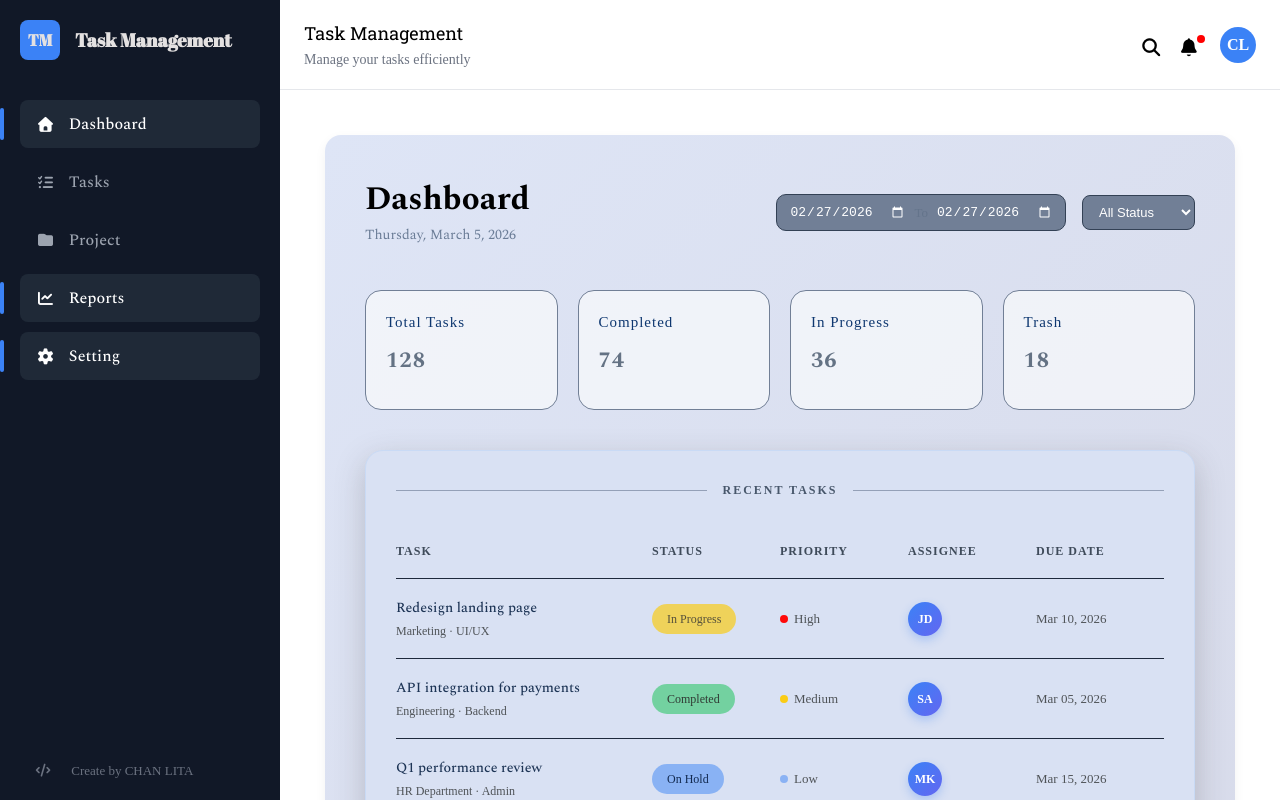
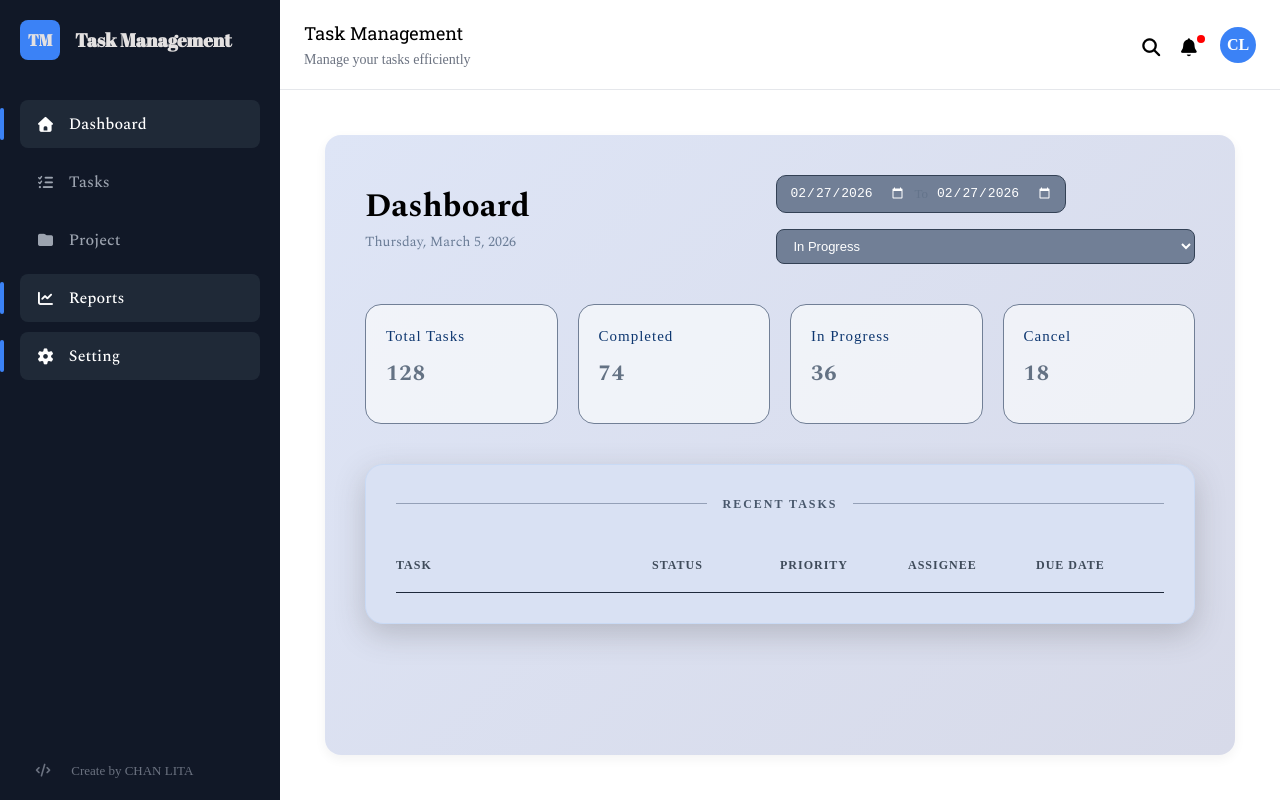
Before and after one commit to chanlita425/project-vue, a Vue app: page / in a window 1280 px wide. Built offline with nearby package versions, Linux system fonts and the light colour scheme; a web font is replaced by a local one.

Commit message:
Crud list

```diff
--- a/src/assets/styles/formDesign.css
+++ b/src/assets/styles/formDesign.css
@@ -28,7 +28,7 @@
     box-shadow:0 10px 25px rgba(0, 0, 0, 0.08);
     border-radius:16px;
     font-size:14px;
-    color: #817776;
+    color: #0c0a15d7;
     letter-spacing: 1px;
     font-family: "Emilys Candy", cursive;
     transition:0.2s;
--- a/src/components/base/AppForm.vue
+++ b/src/components/base/AppForm.vue
@@ -1,65 +1,94 @@
 
 <script setup>
-    import { useRoute } from 'vue-router'
+
+    const props = defineProps({
+        form: Object,
+        asignOp: Array,
+        priorityOp: Array,
+        statusOp: Array,
+        taskOp: Array,
+        isEdit: Boolean
+    })
+
+    const emit = defineEmits(['submit','reset'])
+
+    function handleSubmit(){
+        emit('submit')
+    }
+
+    function handleReset(){
+        emit('reset')
+    }
+
 </script>
 
 <template>
     <div class="task-form-wrapper">
-        <form class="task-form">
+        <form class="task-form" @submit.prevent="handleSubmit">
 
             <div class="form-group">
                 <label class="form-label" for="title">Task Title *</label>
-                <input class="form-input" type="text" id="title" placeholder="Enter task title">
+                <input  v-model="form.title" class="form-input" type="text" id="title" placeholder="Enter task title">
             </div>
 
             <div class="form-group">
                 <label class="form-label" for="description">Task Description</label>
-                <textarea class="form-textarea" id="description" rows="3"></textarea>
+                <textarea v-model="form.description" class="form-textarea" id="description" rows="3"></textarea>
             </div>
 
             <div class="form-group">
                 <label class="form-label" for="assignedBy">Assigned By *</label>
-                <select class="form-select" id="assignedBy">
-                    <option>Select employee</option>
-                    <option>John</option>
-                    <option>David</option>
-                    <option>Lisa</option>
+                <select  class="form-select" v-model="form.assignedBy" id="assignedBy">
+                    <option
+                        v-for="asign in asignOp"
+                        :key="asign"
+                        :value="asign"
+                        >
+                        {{ asign }}
+                    </option>
                 </select>
             </div>
 
             <div class="form-group">
                 <label class="form-label" for="priority">Priority</label>
-                <select class="form-select" id="priority">
-                    <option>Select priority</option>
-                    <option>Low</option>
-                    <option>Medium</option>
-                    <option>High</option>
+                <select class="form-select" v-model="form.priority" id="priority">
+                    <option
+                        v-for="p in priorityOp"
+                        :key="p"
+                        :value="p"
+                        >
+                        {{ p }}
+                    </option>
                 </select>
             </div>
 
             <div class="form-row">
                 <div class="form-group">
                     <label class="form-label" for="assignDate">Assign Date *</label>
-                    <input class="form-input" type="date" id="assignDate">
+                    <input class="form-input" v-model="form.assignDate" type="date" id="assignDate">
                 </div>
 
                 <div class="form-group">
                     <label class="form-label" for="dueDate">Due Date *</label>
-                    <input class="form-input" type="date" id="dueDate">
+                    <input class="form-input" v-model="form.dueDate" type="date" id="dueDate">
                 </div>
             </div>
 
             <div class="form-group">
                 <label class="form-label" for="completedDate">Completed Date</label>
-                <input class="form-input" type="date" id="completedDate">
+                <input class="form-input" v-model="form.completedDate" type="date" id="completedDate">
             </div>
 
             <div class="form-group">
                 <label class="form-label">Status</label>
-                <select class="form-select">
-                    <option>Pending</option>
-                    <option>In Progress</option>
-                    <option>Completed</option>
+                <select class="form-select"  v-model="form.status">
+                    <option
+                        v-for="s in statusOp"
+                        :key="s"
+                        :value="s"
+                        >
+                        {{ s }}
+                    </option>
                 </select>
             </div>
 
@@ -67,25 +96,16 @@
                 <label class="form-label">Project Type</label>
 
                 <div class="checkbox-group">
-                    <label class="checkbox-item">
-                        <input type="checkbox"> Design
-                    </label>
-
-                    <label class="checkbox-item">
-                        <input type="checkbox"> Development
-                    </label>
-
-                    <label class="checkbox-item">
-                        <input type="checkbox"> Testing
+                    <label class="checkbox-item" v-for="task in taskOp" :key="task">
+                        <input type="checkbox" :value="task" v-model="form.task">  {{ task }}
                     </label>
                 </div>
             </div>
 
             <div class="form-actions">
-                <button type="reset" class="btn-cancel">Cancel</button>
-                <button type="submit" class="btn-submit">Add Task</button>
+                <button @click="handleReset" type="reset" class="btn-cancel">Cancel</button>
+                <button type="submit" class="btn-submit">{{ isEdit ? "Update Task" : "Add Task" }}</button>
             </div>
-
         </form>
     </div>
 </template>
--- a/src/composables/useEmployee.ts
+++ b/src/composables/useEmployee.ts
@@ -48,7 +48,7 @@ export function useEmployee(){
         storage.set(STORAGE_KEY, newEmployees);
     }, { deep: true });
 
-    return {employees, addEmployee, deleteEmployee, updateEmployee, getEmployeeById };
+    return {employees,today, addEmployee, deleteEmployee, updateEmployee, getEmployeeById };
 }
 
 function today(): string {
--- a/src/composables/useEmployeeForm.ts
+++ b/src/composables/useEmployeeForm.ts
@@ -35,9 +35,9 @@ export function useEmployeeForm(){
         'Assigned By',
         'Due Date',
         'Asign Date',
-        'Completion Date',
+        'Completion',
         'Status',
-        'Task'
+        'Project'
     ]);
 
     // body fields
--- a/src/views/DashboardView.vue
+++ b/src/views/DashboardView.vue
@@ -1,67 +1,22 @@
 
 <script setup lang="ts">
+
     import { ref } from 'vue'
     import { useRouter } from 'vue-router'
     import { useEmployee } from '../composables/useEmployee';
     import { useEmployeeForm } from '../composables/useEmployeeForm';
+    import { Status } from '../constants/Status'
 
-    const router = useRouter()
+    const router = useRouter();
     const { employees } = useEmployee();
-    const { employeeTheader, employeeTbody, onRemove, onEdit,isEdit } = useEmployeeForm();
-
-    const handleUpdate = (emp: any) => {
-        onEdit(emp)
-        router.push({ name: 'FormEmployee' })
-    }
+    const {form} = useEmployeeForm();
 
 
-    const today = new Date().toISOString().split('T')[0]
+    const statusOp = Object.values(Status);
+    const today = new Date().toISOString().split('T')[0];
+    const fromDate = ref(today);
+    const toDate = ref(today);
 
-    const fromDate = ref(today)
-    const toDate = ref(today)
-
-    const tasks = ref([
-        {
-            title: 'Redesign landing page',
-            team: 'Marketing · UI/UX',
-            status: 'In Progress',
-            priority: 'High',
-            assignee: 'JD',
-            due: 'Mar 10, 2026'
-        },
-        {
-            title: 'API integration for payments',
-            team: 'Engineering · Backend',
-            status: 'Completed',
-            priority: 'Medium',
-            assignee: 'SA',
-            due: 'Mar 05, 2026'
-        },
-        {
-            title: 'Q1 performance review',
-            team: 'HR Department · Admin',
-            status: 'On Hold',
-            priority: 'Low',
-            assignee: 'MK',
-            due: 'Mar 15, 2026'
-        },
-            {
-            title: 'Q1 performance review',
-            team: 'HR Department · Admin',
-            status: 'On Hold',
-            priority: 'Low',
-            assignee: 'MK',
-            due: 'Mar 15, 2026'
-        },
-        {
-            title: 'Fix checkout bug #1042',
-            team: 'Engineering · Frontend',
-            status: 'Overdue',
-            priority: 'High',
-            assignee: 'AL',
-            due: 'Mar 01, 2026'
-        }
-    ])
 </script>
 
 <template>
@@ -80,16 +35,12 @@
                     <input type="date" v-model="toDate" class="dashboard-action_date"/>
                 </div>
 
-                <select class="dashboard-header_status" >
-                    <option>All Status</option>
-                    <option>In Progress</option>
-                    <option>Completed</option>
-                    <option>On Hold</option>
+                <select class="dashboard-header_status" v-model="form.status" >
+                    <option v-for="s in statusOp" :key="s" :value="s">
+                        {{ s }}
+                    </option>
                 </select>
 
-                <!-- <button class="dashboard-header_task-btn">
-                    + New Task
-                </button> -->
             </div>
         </div>
 
@@ -111,7 +62,7 @@
             </div>
 
             <div class="dashboard-content_card">
-                <p class="dashboard-content_card-title">Trash</p>
+                <p class="dashboard-content_card-title">Cancel</p>
                 <h2>18</h2>
             </div>
         </div>
@@ -135,10 +86,10 @@
                     </div>
 
                      <!-- Rows -->
-                    <div class="dashboard-task_row" v-for="task in tasks" :key="task.title">
+                    <div class="dashboard-task_row" v-for="task in employees.slice().reverse().slice(0,5)" :key="task.title">
                         <div class="dashboard-task_info">
                             <div class="dashboard-task_title">{{ task.title }}</div>
-                            <div class="dashboard-task_sub">{{ task.team }}</div>
+                            <div class="dashboard-task_sub">{{ task.description}}</div>
                         </div>
 
                         <div>
@@ -152,15 +103,12 @@
                             {{ task.priority }}
                         </div>
 
-                        <div>
                         <div class="dashboard-avatar">
-                                {{ task.assignee }}
-                        </div>
+                                {{ task.assignedBy}}
                         </div>
 
-
                         <div class="dashboard-due_date" :class="{ 'overdue-date': task.status === 'Overdue' }">
-                            {{ task.due }}
+                            {{ task.dueDate }}
                         </div>
                     </div>
 
--- a/src/views/Projects/ProjectView.vue
+++ b/src/views/Projects/ProjectView.vue
@@ -41,10 +41,11 @@
 
         <div class="task-container_table">
             <div class="task-container_row-header">
-                    <div class="task-column">title</div>
-                    <div class="task-column">team</div>
-                    <div class="task-column">status</div>
+                    <div class="task-column">Id</div>
+                    <div class="task-column">project</div>
                     <div class="task-column">priority</div>
+                    <div class="task-column">Date</div>
+                    <div class="task-column">Action</div>
             </div>
 
             <div class="task-container_row-body">
@@ -53,6 +54,10 @@
                         <div class="task-column">HR Department · Admin</div>
                         <div class="task-column">Low</div>
                         <div class="task-column">Mar 15, 2026</div>
+                        <div class="task-column" >
+                            <button class="btn edit"><i class="fa-regular fa-pen-to-square"></i></button>
+                            <button class="btn delete"><i class="fa-regular fa-trash-can"></i></button>
+                        </div>
                     </div>
             </div>
         </div>
--- a/src/views/Tasks/TaskFormView.vue
+++ b/src/views/Tasks/TaskFormView.vue
@@ -1,12 +1,32 @@
-<script setup>
+<script setup lang="ts">
 
     import { useRouter } from 'vue-router';
     import AppForm from "../../components/base/AppForm.vue";
-    import { useEmployee } from '../../composables/useEmployee';
-    import { useEmployeeForm } from '../../composables/useEmployeeForm';
+    import { useEmployeeForm } from '../../composables/useEmployeeForm'
 
-    const { employees } = useEmployee();
-    const { employeeTheader, employeeTbody, onRemove, onEdit } = useEmployeeForm();
+    import { Asign } from '../../constants/Asign'
+    import { Priority } from '../../constants/Priority'
+    import { Status } from '../../constants/Status'
+    import { Task } from '../../constants/Task'
+
+    const router = useRouter()
+
+    const asignOp = Object.values(Asign)
+    const priorityOp = Object.values(Priority)
+    const statusOp = Object.values(Status)
+    const taskOp = Object.values(Task)
+
+    const { form, onSubmit, onResetForm, isEdit } = useEmployeeForm()
+
+    function handleSubmit() {
+    onSubmit((action: string) => {
+        alert(action === 'add'
+        ? 'Task added successfully!'
+        : 'Task updated successfully!')
+
+        router.push({ name: 'Task' })
+    })
+    }
 </script>
 
 <template>
@@ -14,12 +34,21 @@
     <div class="task-container">
         <div class="dashboard-header">
             <div class="dashboard-header_title">
-                <h3>Add Task</h3>
+                 <h3>{{ isEdit ? "Update Task" : "Add Task" }}</h3>
                 <p class="dashboard-header_date">Thursday, March 5, 2026</p>
             </div>
         </div>
-        <div class="task-form">
-            <AppForm />
+        <div class="task-form" >
+            <AppForm
+                :form="form"
+                :asignOp="asignOp"
+                :priorityOp="priorityOp"
+                :statusOp="statusOp"
+                :taskOp="taskOp"
+                :isEdit="isEdit"
+                @submit="handleSubmit"
+                @reset="onResetForm"
+            />
         </div>
     </div>
 </template>
--- a/src/views/Tasks/TaskView.vue
+++ b/src/views/Tasks/TaskView.vue
@@ -1,12 +1,23 @@
 
-<script setup>
+<script setup lang="ts">
 
      import { useRouter } from 'vue-router'
      import AppPagination from '../../components/base/AppPagination.vue'
+     import { useEmployee } from '../../composables/useEmployee';
+     import { useEmployeeForm } from '../../composables/useEmployeeForm'
+     import { Status } from '../../constants/Status'
+
+     const router = useRouter()
+     const { employees } = useEmployee();
+     const {form, employeeTheader, employeeTbody, onRemove, onEdit } = useEmployeeForm();
+     const statusOp = Object.values(Status)
 
 
-     const router = useRouter()
      const AddTAsk = ( ) => {
+          router.push({ name: 'TaskForm' })
+     }
+     const handleUpdate = (emp: any) => {
+          onEdit(emp)
           router.push({ name: 'TaskForm' })
      }
 </script>
@@ -25,11 +36,10 @@
                          <input type="text" placeholder="Search tasks..." class="dashboard-header_search"/>
                     </div>
 
-                    <select class="dashboard-header_status">
-                         <option>All Status</option>
-                         <option>In Progress</option>
-                         <option>Completed</option>
-                         <option>On Hold</option>
+                    <select class="dashboard-header_status" v-model="form.status">
+                         <option v-for="s in statusOp" :key="s" :value="s">
+                              {{ s }}
+                         </option>
                     </select>
 
                     <select class="dashboard-header_sort">
@@ -37,6 +47,7 @@
                          <option>Sort by Name</option>
                          <option>Sort by Status</option>
                     </select>
+
                     <button @click="AddTAsk" class="dashboard-header_task-btn">
                          + New Task
                     </button>
@@ -45,22 +56,29 @@
 
           <div class="task-container_table">
                <div class="task-container_row-header">
-                    <div class="task-column">Task Name</div>
-                    <div class="task-column">Assignee</div>
-                    <div class="task-column">Due Date</div>
-                    <div class="task-column">Status</div>
-                    <div class="task-column">Action</div>
+                     <div class="task-column"  ">
+                         id
+                    </div>
+                    <div class="task-column" v-for="header in employeeTheader" :key="header">
+                         {{header}}
+                    </div>
+                     <div class="task-column"  >
+                         Action
+                    </div>
                </div>
 
                <div class="task-container_row-body">
-                    <div class="task-row" v-for="i in 10" :key="i">
-                         <div class="task-column">Design Homepage</div>
-                         <div class="task-column">Chan Lita</div>
-                         <div class="task-column">March 10, 2026</div>
-                         <div class="task-column">In Progress</div>
+                    <div class="task-row" v-for="emp in employees" :key="emp.id">
+                         <div class="task-column">{{ emp.id }}</div>
+                         <div class="task-column" v-for="field in employeeTbody" :key="emp.id + field">
+                              {{ Array.isArray(emp[field as keyof typeof emp])
+                                   ? (emp[field as keyof typeof emp] as string[]).join(', ')
+                                   : emp[field as keyof typeof emp]
+                              }}
+                         </div>
                          <div class="task-column" >
-                              <button class="btn edit"><i class="fa-regular fa-pen-to-square"></i></button>
-                              <button class="btn delete"><i class="fa-regular fa-trash-can"></i></button>
+                              <button  @click="handleUpdate(emp)" class="btn edit"><i class="fa-regular fa-pen-to-square"></i></button>
+                              <button  @click="onRemove(emp.id)" class="btn delete"><i class="fa-regular fa-trash-can"></i></button>
                          </div>
                     </div>
                </div>
```
Also changed, not shown: src/assets/styles/Task.css (+20 -6 lines), src/assets/styles/dashboard.css (+11 -9 lines).
